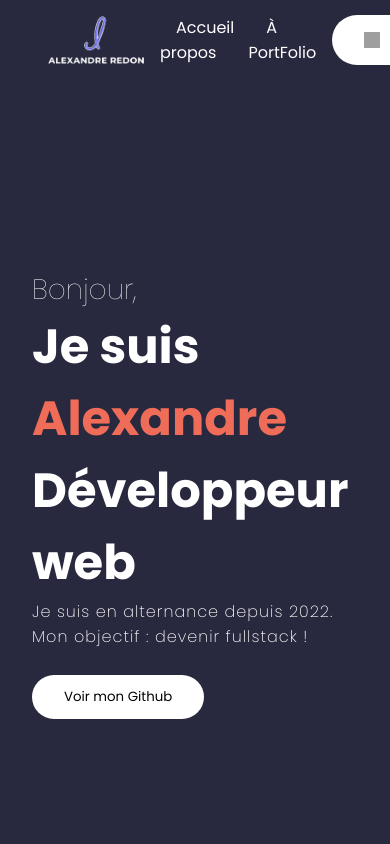
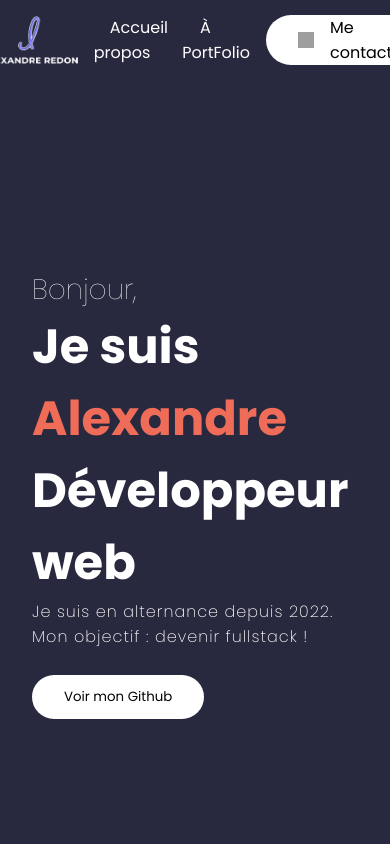
Before and after one commit to Alexandre-Redon/my_portfolio, a React (Vite) app: page / in a window 390 px wide. Shown: the top 844 px of the page. Built offline with nearby package versions, Linux system fonts and the light colour scheme; no server answers; grey boxes are pictures that could not be loaded.

Commit message:
fix: appel api

```diff
--- a/src/components/NavBar/NavBar.tsx
+++ b/src/components/NavBar/NavBar.tsx
@@ -10,7 +10,7 @@ function NavBar() {
       <div className="desktopMenu">
         <Link
           className="desktopMenuItemListItem"
-          to="intro"
+          to="presentation"
           spy={true}
           smooth={true}
         >
--- a/src/components/NavBar/navbar.css
+++ b/src/components/NavBar/navbar.css
@@ -49,3 +49,27 @@
     width: 1rem;
     margin: 1rem;
 }
+
+@media only screen and (max-width: 600px) {
+
+    .navBar {
+        background: #28293E;
+        height: 5rem;
+        max-width: 75rem;
+        width: 100vw;
+        margin: 0 auto;
+        padding: 1rem 2rem;
+        display: flex;
+        justify-content: center;
+        align-items: center;
+        position: sticky;
+        top: 0;
+        z-index: 3;
+    }
+
+    .desktopMenuItemListItem {
+        margin: 1rem;
+        cursor: none;
+    }
+
+}
--- a/src/components/Portfolio/Portfolio.tsx
+++ b/src/components/Portfolio/Portfolio.tsx
@@ -6,7 +6,7 @@ import noProject from "../../assets/no_project.svg";
 const Portfolio = () => {
   const [projets, setProjets] = useState<IProject[]>([]);
   const getProjets = () => {
-    fetch("http://localhost:3000/projects/")
+    fetch("http://my-portfolio-backend-one.vercel.app/projects/")
       .then((res) => res.json())
       .then((res) => setProjets(res))
       .catch((err) => console.log(err));
@@ -25,7 +25,7 @@ const Portfolio = () => {
       <div className="projectItems">
         {projets.map((item, key) => (
           <div className="projectItem" key={key}>
-            <a href={item.lienGit}>
+            <a href={item.description}>
               <img
                 className="projectItemImage"
                 src={item.imageUrl ? item.imageUrl : noProject}
--- a/src/types/projects.ts
+++ b/src/types/projects.ts
@@ -4,7 +4,7 @@ export const ProjectSchema = z.object({
   id: z.string(),
   name: z.string(),
   description: z.string(),
-  lienGit: z.string(),
+  githubUrl: z.string(),
   imageUrl: z.optional(z.string()),
   websiteUrl: z.optional(z.string()),
 });
--- a/style.css
+++ b/style.css
@@ -13,3 +13,9 @@ body {
     overflow: hidden;
     overflow-y: scroll;
 }
+
+@media only screen and (max-width: 600px) {
+    body {
+        overflow: auto;
+    }
+}
```
